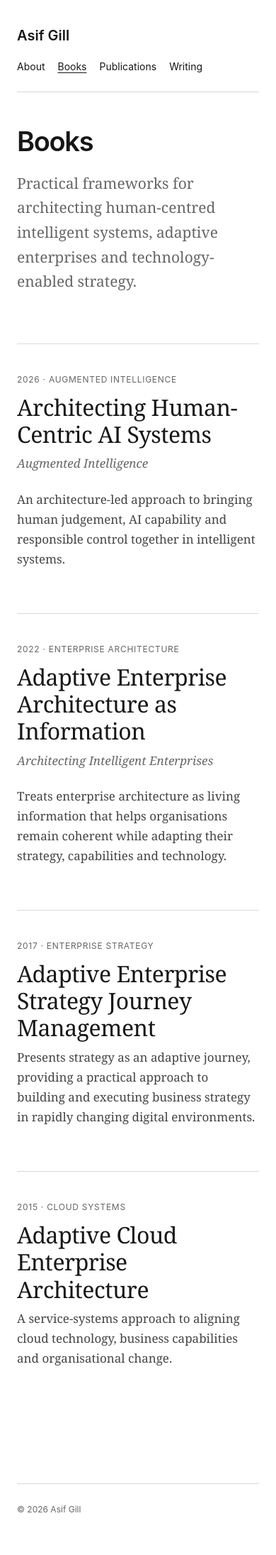
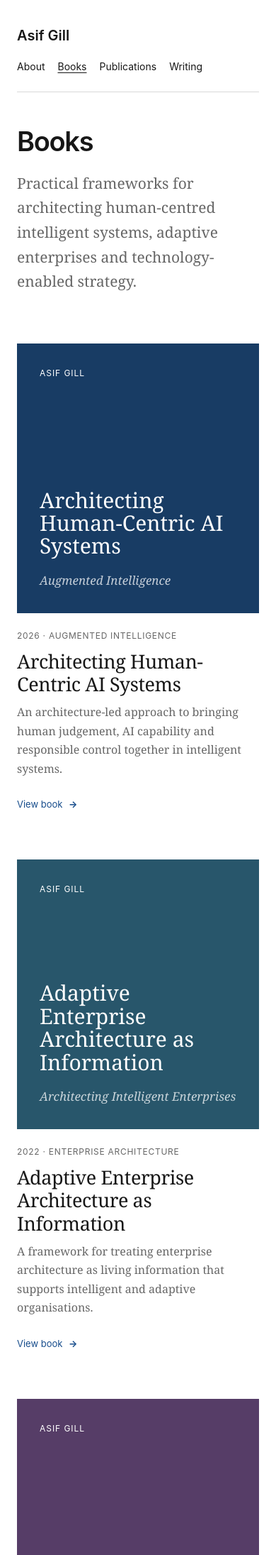
Before and after one commit to gracebilliris/asif-gill-profile, a Jekyll site: the page built from books.html, in a window 390 px wide. Shown: the top 2191 px of the page at 71% size. Built offline with Jekyll 4.4.1, drawn with Linux system fonts in a browser that asks for light colours; some of the changed text lies outside the part shown.

Commit message:
Add interactive book detail pages

```diff
--- a/_config.yml
+++ b/_config.yml
@@ -5,6 +5,10 @@ baseurl: /asif-gill-profile
 timezone: Australia/Sydney
 markdown: kramdown
 permalink: /blog/:title.html
+collections:
+  books:
+    output: true
+    permalink: /books/:name.html
 exclude:
   - BLOGGING.md
   - README.md
--- a/assets/simple.css
+++ b/assets/simple.css
@@ -275,23 +275,6 @@ p {
   font-size: 21px;
 }
 
-.book-entry {
-  padding: 40px 0;
-  border-top: 1px solid var(--line);
-}
-
-.book-entry h2 {
-  margin-bottom: 8px;
-  font-family: var(--serif);
-  font-size: 32px;
-  font-weight: 400;
-}
-
-.book-entry > p:last-child {
-  max-width: 670px;
-  color: #444;
-}
-
 .simple-meta {
   margin-bottom: 10px;
   color: var(--muted);
@@ -301,9 +284,133 @@ p {
   text-transform: uppercase;
 }
 
-.book-subtitle {
+.book-grid {
+  display: grid;
+  grid-template-columns: 1fr 1fr;
+  gap: 65px 48px;
+}
+
+.book-card {
+  color: var(--text);
+  text-decoration: none;
+}
+
+.book-cover {
+  display: flex;
+  width: 100%;
+  min-height: 380px;
+  padding: 32px;
+  flex-direction: column;
+  color: #fff;
+  background: #183c64;
+  transition: transform 180ms ease, box-shadow 180ms ease;
+}
+
+.book-tone-2 .book-cover {
+  background: #28566b;
+}
+
+.book-tone-3 .book-cover {
+  background: #563d67;
+}
+
+.book-tone-4 .book-cover {
+  background: #34465b;
+}
+
+.book-cover small {
+  font-family: var(--sans);
+  font-size: 12px;
+  letter-spacing: 0.08em;
+  text-transform: uppercase;
+}
+
+.book-cover strong {
+  max-width: 360px;
+  margin-top: auto;
+  font-size: clamp(30px, 4vw, 43px);
+  font-weight: 400;
+  line-height: 1.08;
+}
+
+.book-cover span {
+  margin-top: 18px;
+  font-style: italic;
+  opacity: 0.75;
+}
+
+.book-card:hover .book-cover,
+.book-card:focus-visible .book-cover {
+  box-shadow: 0 16px 28px rgba(0, 0, 0, 0.14);
+  transform: translateY(-6px);
+}
+
+.book-card-copy {
+  padding-top: 22px;
+}
+
+.book-card-copy h2 {
+  margin-bottom: 10px;
+  font-family: var(--serif);
+  font-size: 27px;
+  font-weight: 400;
+}
+
+.book-card-copy > p:not(.simple-meta) {
   color: var(--muted);
+  font-size: 16px;
+}
+
+.read-more {
+  color: var(--link);
+  font-family: var(--sans);
+  font-size: 13px;
+}
+
+.read-more b {
+  display: inline-block;
+  margin-left: 5px;
+  transition: transform 180ms ease;
+}
+
+.book-card:hover .read-more b {
+  transform: translateX(4px);
+}
+
+.book-detail {
+  display: grid;
+  grid-template-columns: minmax(250px, 0.75fr) minmax(0, 1.25fr);
+  gap: 70px;
+  align-items: start;
+}
+
+.book-detail-cover {
+  position: sticky;
+  top: 40px;
+  min-height: 460px;
+}
+
+.book-detail-copy h1 {
+  margin-top: 0;
+  font-family: var(--serif);
+  font-size: clamp(42px, 6vw, 62px);
+  font-weight: 400;
+}
+
+.detail-subtitle {
+  margin-top: -5px;
+  color: var(--muted);
+  font-size: 22px;
   font-style: italic;
+}
+
+.detail-summary {
+  margin: 45px 0;
+  padding: 25px 0;
+  border-top: 1px solid var(--line);
+  border-bottom: 1px solid var(--line);
+  color: #444;
+  font-size: 21px;
 }
 
 .publication-total {
@@ -538,4 +645,22 @@ p {
     grid-template-columns: 1fr;
     gap: 4px;
   }
+
+  .book-grid,
+  .book-detail {
+    grid-template-columns: 1fr;
+  }
+
+  .book-detail-cover {
+    position: static;
+    width: min(100%, 360px);
+    min-height: 430px;
+  }
 }
+
+@media (prefers-reduced-motion: reduce) {
+  .book-cover,
+  .read-more b {
+    transition: none;
+  }
+}
--- a/books.html
+++ b/books.html
@@ -1,3 +1,5 @@
+---
+---
 <!doctype html>
 <html lang="en">
   <head>
@@ -6,22 +8,22 @@
     <meta name="description" content="Books by Professor Asif Gill.">
     <meta name="theme-color" content="#ffffff">
     <title>Books · Asif Gill</title>
-    <link rel="icon" href="assets/favicon.svg" type="image/svg+xml">
-    <link rel="stylesheet" href="assets/simple.css">
+    <link rel="icon" href="{{ '/assets/favicon.svg' | relative_url }}" type="image/svg+xml">
+    <link rel="stylesheet" href="{{ '/assets/simple.css' | relative_url }}">
   </head>
   <body>
     <a class="skip-link" href="#main">Skip to content</a>
     <header class="simple-header">
-      <a class="simple-name" href="./">Asif Gill</a>
+      <a class="simple-name" href="{{ '/' | relative_url }}">Asif Gill</a>
       <nav aria-label="Primary navigation">
-        <a href="about.html">About</a>
-        <a href="books.html" aria-current="page">Books</a>
-        <a href="publications.html">Publications</a>
-        <a href="blog/">Writing</a>
+        <a href="{{ '/about.html' | relative_url }}">About</a>
+        <a href="{{ '/books.html' | relative_url }}" aria-current="page">Books</a>
+        <a href="{{ '/publications.html' | relative_url }}">Publications</a>
+        <a href="{{ '/blog/' | relative_url }}">Writing</a>
       </nav>
     </header>
 
-    <main id="main" class="simple-main narrow">
+    <main id="main" class="simple-main">
       <header class="simple-page-header">
         <h1>Books</h1>
         <p>
@@ -30,45 +32,24 @@
         </p>
       </header>
 
-      <section class="book-entry">
-        <p class="simple-meta">2026 · Augmented intelligence</p>
-        <h2>Architecting Human-Centric AI Systems</h2>
-        <p class="book-subtitle">Augmented Intelligence</p>
-        <p>
-          An architecture-led approach to bringing human judgement, AI capability and
-          responsible control together in intelligent systems.
-        </p>
-      </section>
-
-      <section class="book-entry">
-        <p class="simple-meta">2022 · Enterprise architecture</p>
-        <h2>Adaptive Enterprise Architecture as Information</h2>
-        <p class="book-subtitle">Architecting Intelligent Enterprises</p>
-        <p>
-          Treats enterprise architecture as living information that helps
-          organisations remain coherent while adapting their strategy, capabilities
-          and technology.
-        </p>
-      </section>
-
-      <section class="book-entry">
-        <p class="simple-meta">2017 · Enterprise strategy</p>
-        <h2>Adaptive Enterprise Strategy Journey Management</h2>
-        <p>
-          Presents strategy as an adaptive journey, providing a practical approach to
-          building and executing business strategy in rapidly changing digital
-          environments.
-        </p>
-      </section>
-
-      <section class="book-entry">
-        <p class="simple-meta">2015 · Cloud systems</p>
-        <h2>Adaptive Cloud Enterprise Architecture</h2>
-        <p>
-          A service-systems approach to aligning cloud technology, business
-          capabilities and organisational change.
-        </p>
-      </section>
+      <div class="book-grid">
+        {% assign books = site.books | sort: "year" | reverse %}
+        {% for book in books %}
+        <a class="book-card book-tone-{{ forloop.index }}" href="{{ book.url | relative_url }}">
+          <div class="book-cover">
+            <small>Asif Gill</small>
+            <strong>{{ book.title }}</strong>
+            {% if book.subtitle %}<span>{{ book.subtitle }}</span>{% endif %}
+          </div>
+          <div class="book-card-copy">
+            <p class="simple-meta">{{ book.year }} · {{ book.topic }}</p>
+            <h2>{{ book.title }}</h2>
+            <p>{{ book.summary }}</p>
+            <span class="read-more">View book <b aria-hidden="true">→</b></span>
+          </div>
+        </a>
+        {% endfor %}
+      </div>
     </main>
 
     <footer class="simple-footer">
```
Also changed, not shown: _books/adaptive-cloud-enterprise-architecture.md (added, +15 -0 lines), _books/adaptive-enterprise-architecture-as-information.md (added, +17 -0 lines), _books/adaptive-enterprise-strategy-journey-management.md (added, +16 -0 lines), _books/architecting-human-centric-ai-systems.md (added, +18 -0 lines), _layouts/book.html (added, +46 -0 lines), README.md.
